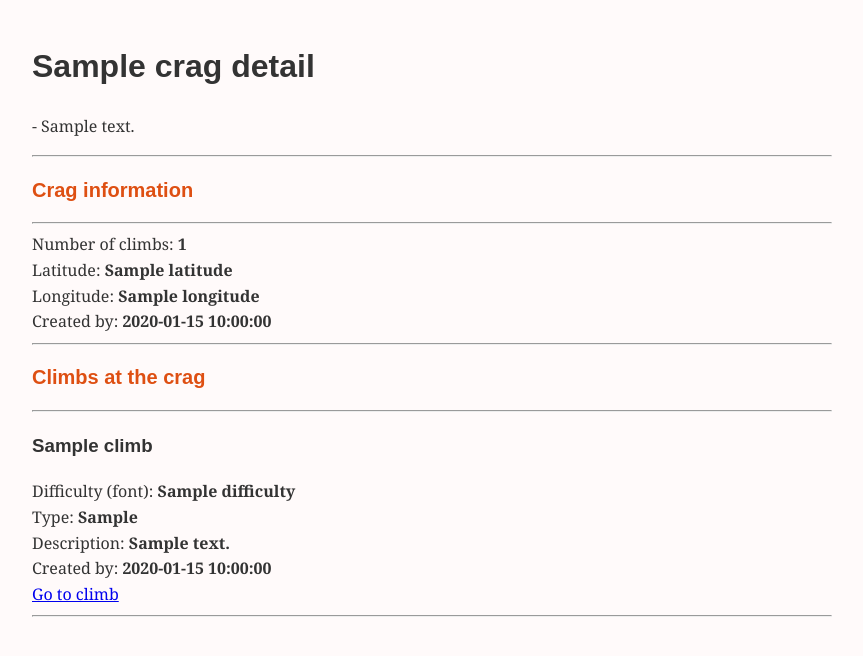
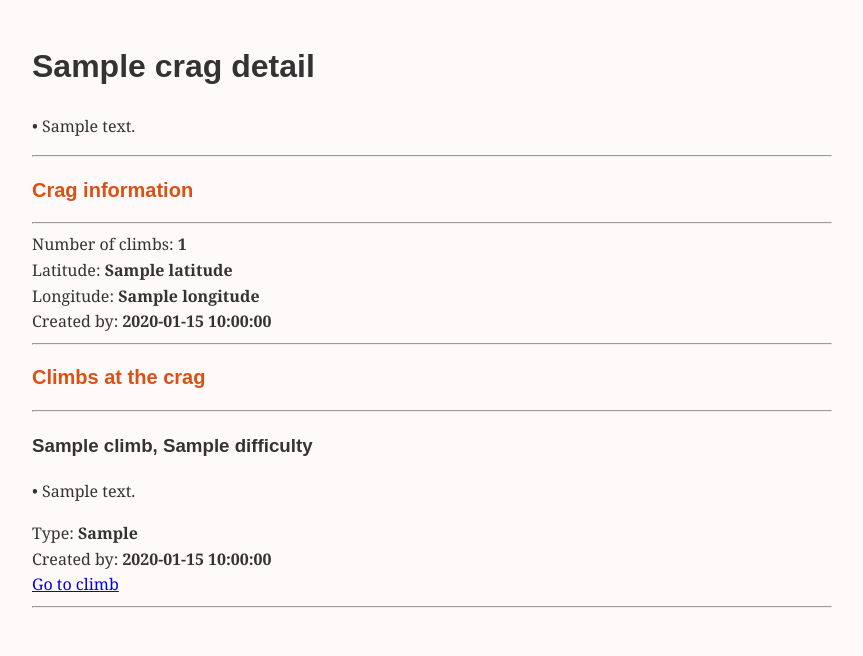
Before and after one commit to jokijen/hyped-climbing-tracker, a Flask app: template templates/crag_detail.html in a window 1280 px wide. Shown: the part 112-768 px from the top of the page, without its empty margins (208-1071 px from the left). Run offline with Flask 3, Linux system fonts and the light colour scheme; the template is opened without the code that fills it: most values are stand-ins (such as "Sample title", 1, 10 or a date in 2020).

Commit message:
Small visual edit, added a bullet point before description

```diff
--- a/templates/crag_detail.html
+++ b/templates/crag_detail.html
@@ -12,7 +12,10 @@
     </header>
     <div class="container">
         <h1>{{ crag_details.crag_name }}</h1>
-        <p>- {{ crag_details.crag_description }}</p>
+        <p>
+            <span>&#x2022;</span>
+            {{ crag_details.crag_description }}
+        </p>
         <hr>
         <h2>Crag information</h2>
         <hr>
@@ -24,10 +27,12 @@
         <h2>Climbs at the crag</h2>
         <hr>
         {% for climb in climbs_at_crag %}
-        <h3> {{ climb.climb_name }} </h3>
-        Difficulty (font): <b>{{ climb.difficulty }}</b><br>
+        <h3> {{ climb.climb_name }}, {{ climb.difficulty }}</h3>
+        <p>
+            <span>&#x2022;</span>
+            {{ climb.climb_description }}
+        </p>
         Type: <b>{{ climb.climb_type }}</b><br>
-        Description: <b>{{ climb.climb_description }}</b><br>
         Created by: <b>{{ climb.created_by }}</b><br>
         <a href="/climbs/{{ climb.id }}">Go to climb</a>
         <hr>
--- a/templates/crags.html
+++ b/templates/crags.html
@@ -17,7 +17,10 @@
         <hr>
         {% for crag in crags_list %}
         <h3> {{ crag.crag_name }} </h3>
-        <p>- {{ crag.crag_description }}</p>
+        <p>
+            <span>&#x2022;</span>
+            {{ crag.crag_description }}
+        </p>
         Latitude: <b>{{ crag.latitude }}</b> <br>
         Longitude: <b>{{ crag.longitude }}</b> <br>
         Created by: <b>{{ crag.created_by }}</b> <br>
--- a/templates/favourites.html
+++ b/templates/favourites.html
@@ -17,7 +17,10 @@
         <hr>
         {% for crag in favourites %}
         <h3> {{ crag.crag_name }} </h3>
-        <p>- {{ crag.crag_description }}</p>
+        <p>
+            <span>&#x2022;</span>
+            {{ crag.crag_description }}
+        </p>
         Latitude: <b>{{ crag.latitude }}</b> <br>
         Longitude: <b>{{ crag.longitude }}</b> <br>
         Created by: <b>{{ crag.created_by }}</b> <br>
```
